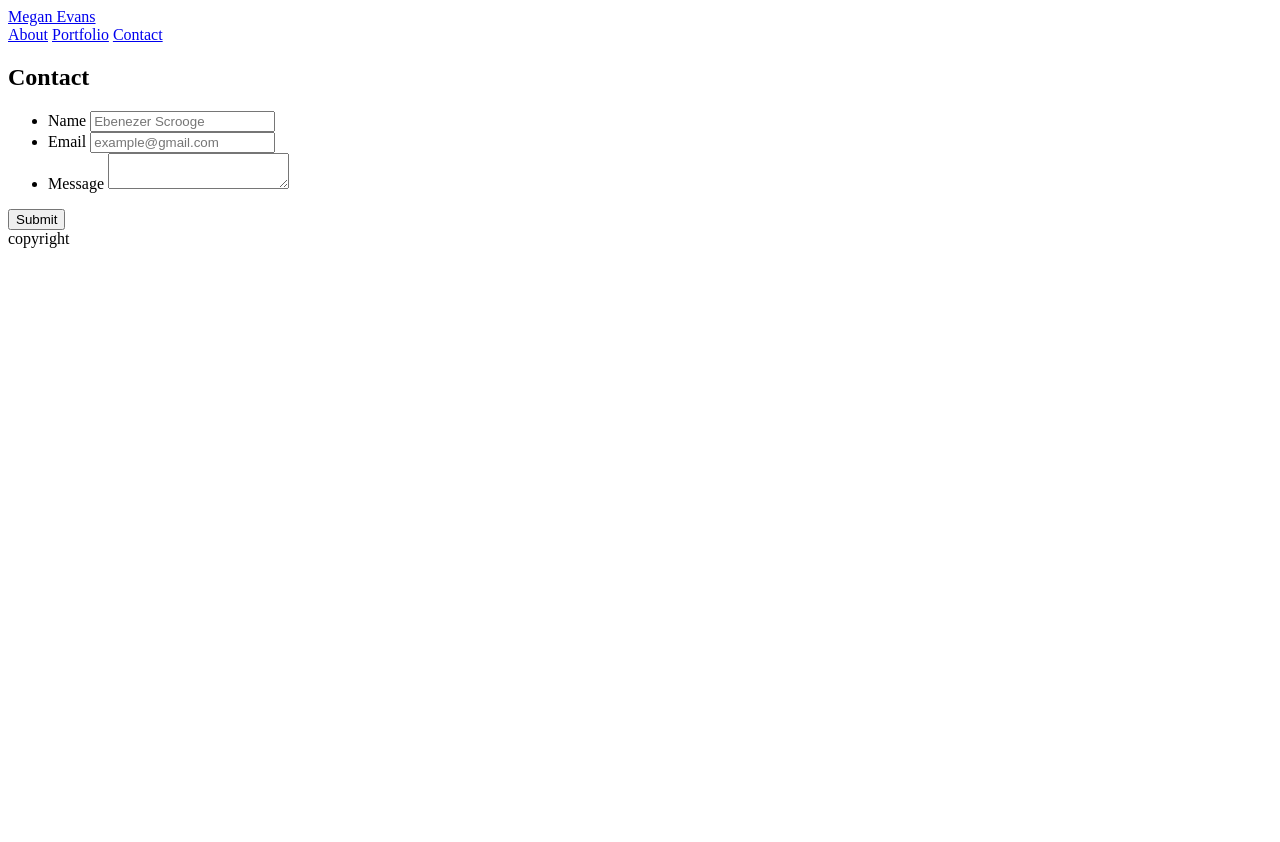
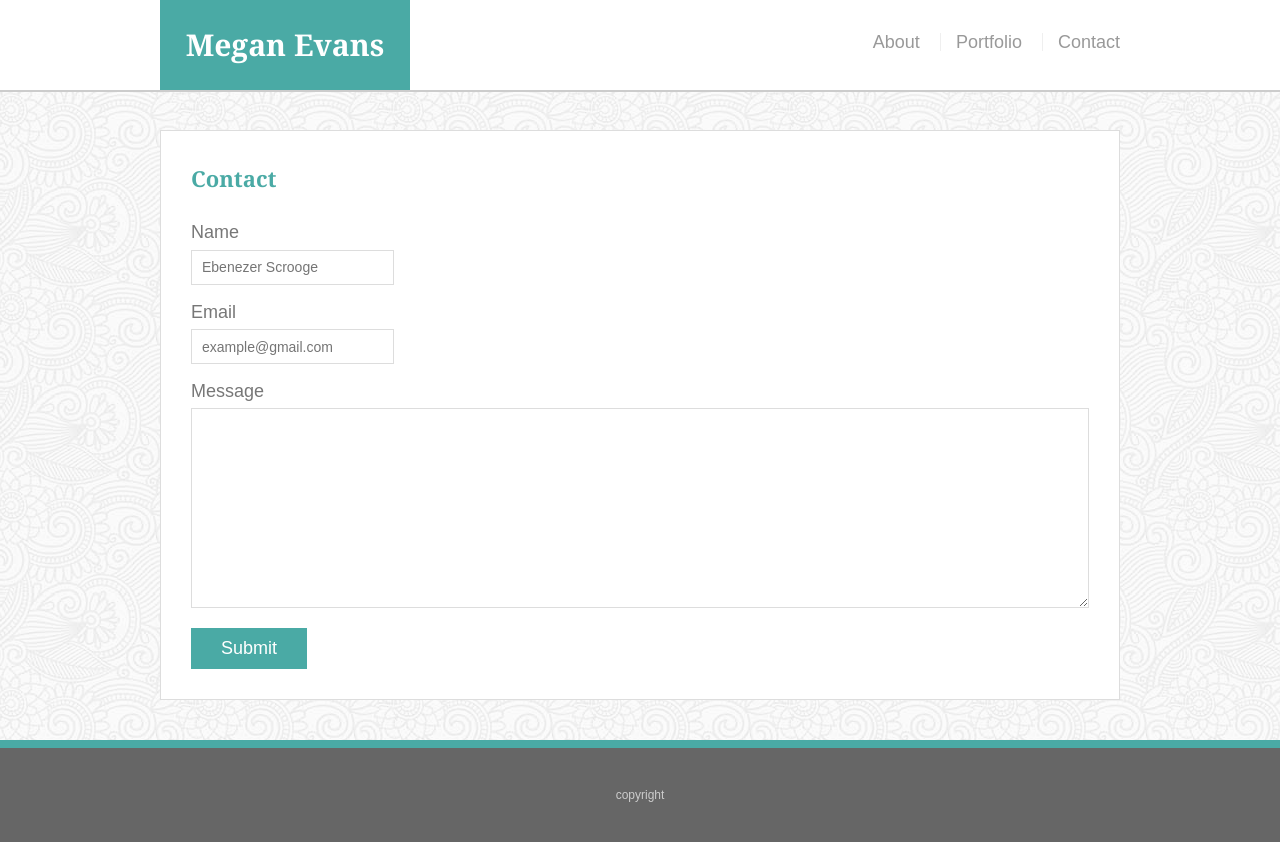
Before and after one commit to yellowduck87/Responsive-portifolio, a plain HTML site: page contact.html in a window 1280 px wide. Before the commit the page ends 800 px from the top, so only its background shows below. Drawn offline with Linux system fonts and the light colour scheme; files that its build step writes are made by us from their sources.

Commit message:
completed perfected starting point

```diff
--- a/assets/css/style.css
+++ b/assets/css/style.css
@@ -3,6 +3,7 @@
 }
 
 body {
+	background: url(symphony.png);
 	font-size: 18px;
 	line-height: 34px;
 	font-family: Arial, Helvetica, sans-serif;
@@ -35,6 +36,11 @@ h1 {
 	border-bottom: 3px solid #ddd;
 	padding-bottom: 20px;
 }
+
+h2, h3 {
+	font-size: 22px;
+}
+
 
 #masthead {
 	background: #fff;
@@ -69,11 +75,116 @@ nav {
 nav a {
 	color: #999;
 	text-decoration: none;
+	margin-left: 15px;
 	display: inline-block;
 	border-left: 1px solid #efefef;
 	padding-left: 15px;
 	line-height: 18px;
 }
 nav a:first-child {
-	border-left: none;
+	border-left: 0 none;
 }
+
+#main-container {
+	padding-top: 130px;
+}
+
+.main-section {
+	background: #fff;
+	padding: 30px;
+	margin: 0 0 40px 0;
+	width: 100%;
+	max-width: 960px;
+	float: left;
+	border: 1px solid #ddd;
+}
+
+.profile-pic {
+	width: 200px;
+	height: auto;
+	margin-top: 10px;
+	float: left;
+	margin-right: 25px;
+}
+
+footer {
+	background: #666;
+	color: #fff;
+	padding: 30px 0;
+	clear: both;
+	border-top: 8px solid #4aaaa5;
+	color: #ccc;
+	font-size: 12px;
+	text-align: center;
+}
+
+.portfolio-image {
+	width: 274px;
+	border: none;
+	opacity: .8;
+}
+
+.work {
+	width: 274px;
+	overflow: auto;
+	position: relative;
+	float: left;
+	margin: 20px 0 25px;
+}
+
+.work:nth-child(even) {
+	margin-right: 40px;
+}
+
+.work h3 {
+	border-bottom: 0;
+	background: #4aaaa5;
+	color: #fff;
+	text-align: center;
+	position: absolute;
+	bottom: 20px;
+	padding: 15px;
+	width: 100%;
+	line-height: 30px;
+	margin-bottom: 0;
+	font-weight: 300;
+
+}
+
+#contact-form ul {
+	margin-bottom: 20px;
+}
+
+#contact-form li {
+	margin-bottom: 10px;
+}
+
+label,
+input[type=tect],
+input[type=email],
+textarea {
+	display: block;
+	width: 100%;
+}
+
+input[type=text],
+input[type=email],
+textarea{
+	height: 35px;
+	border: 1px solid #ddd;
+	padding: 0 10px;
+	font-size: 14px;
+}
+
+textarea {
+	height: 200px;
+}
+
+input[type=submit] {
+	background: #4aaaa5;
+	border: 0 none;
+	color: #fff;
+	font-size: 18px;
+	padding: 10px 30px;
+	cursor: pointer;
+}]
--- a/contact.html
+++ b/contact.html
@@ -6,8 +6,8 @@
 	<meta name="viewport" content="width=device-width, initial-scale=1.0">
 	<meta http-equiv="X-UA-Compatible" content="ie=edge">
 	<title>Responsve Portfolio Megan Evans</title>
-	<link ref="stylesheet" type="text/css" href="assets/reset.css">
-	<link ref="stylesheet" type="text/css" href="assets/css/style.css">
+	<link rel="stylesheet" type="text/css" href="assets/css/reset.css">
+    <link rel="stylesheet" type="text/css" href="assets/css/style.css">
 </head>
 
 <body>
@@ -21,9 +21,10 @@
 			</nav>
 		</div>
 	</header>
-	<section class="main-container">
+	<div id="main-container" class="container">
+	<section class="main-section">
 		<h2>Contact</h2>
-		<form>
+		<form id="contact-form">
 			<ul>
 				<li>
 					<label for="name">Name</label>
@@ -42,6 +43,7 @@
 		</form>
 
 	</section>
+	</div>
 	<footer>copyright</footer>
 </body>
 
```
Also changed, not shown: index.html (+5 -3 lines), portfolio.html (+15 -13 lines), assets/images/cat1.jpg (deleted), assets/images/cat2.jpg (deleted), assets/images/cat3.jpg (deleted), assets/images/cat4.jpg (deleted), assets/images/kitty1.jpg (added), assets/images/puppy.jpg (deleted), assets/images/puppy2.jpg (added), assets/images/puppy3.jpg (added), assets/images/puppy4.jpg (added), assets/images/puppy5.jpg (added), assets/images/skulls/readme.txt (deleted), assets/images/skulls/skulls.png (deleted), 1 more files, 3 other files.
